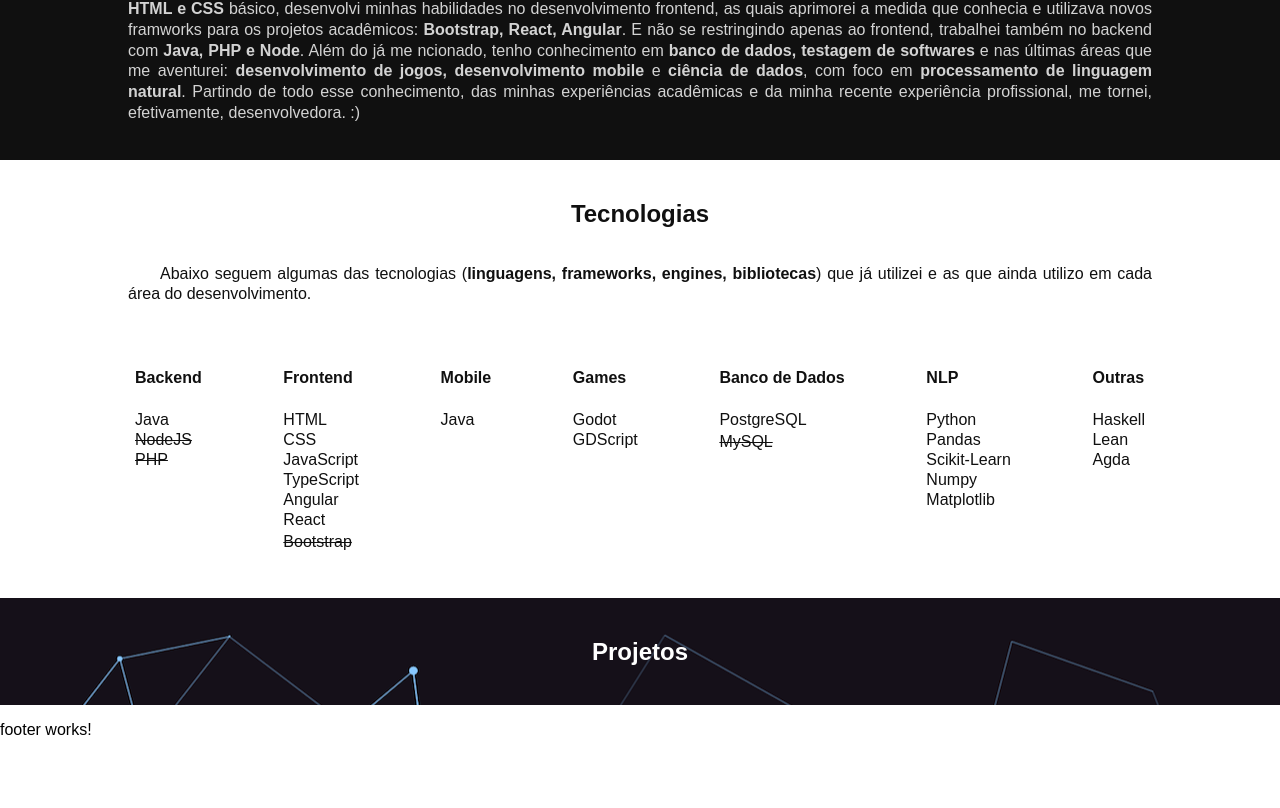
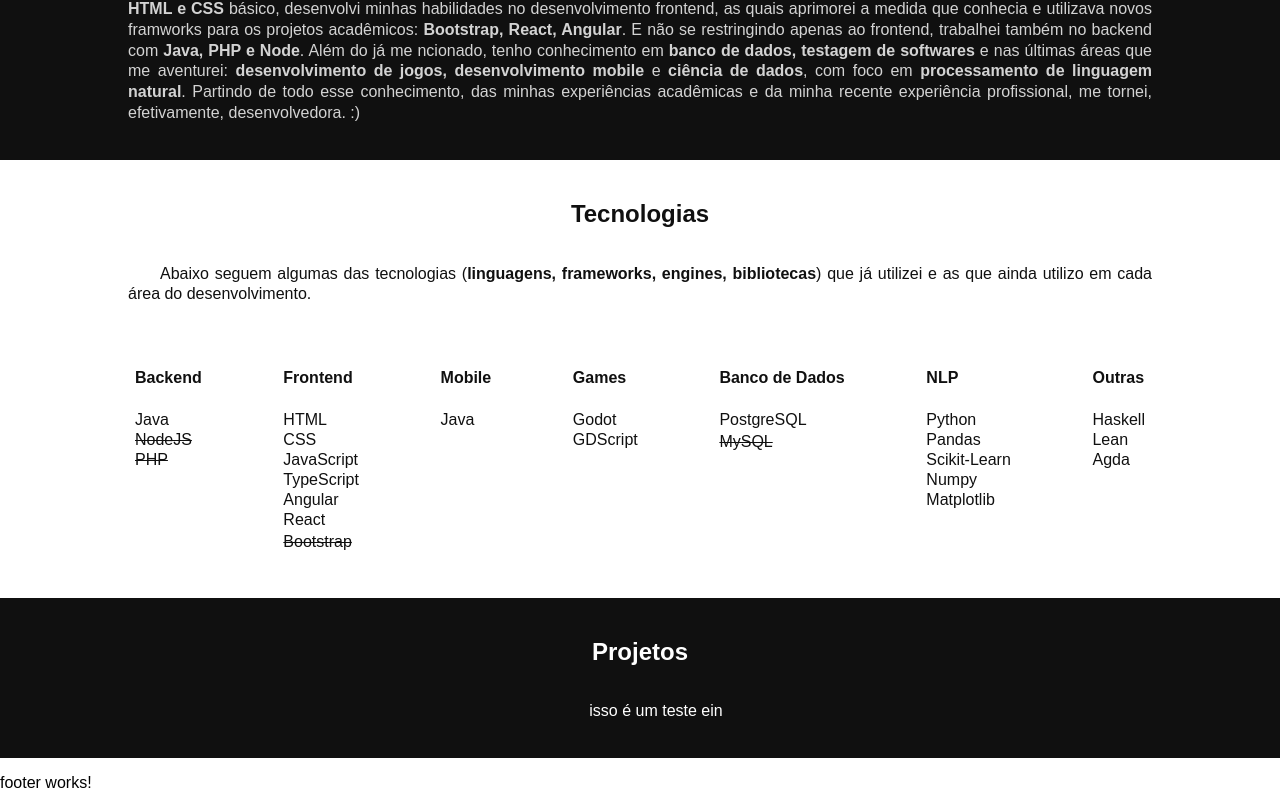
Before and after one commit to dtayna/Apresentacao-angular, an Angular app: page / in a window 1280 px wide. Shown: the part 1002-1810 px from the top of the page. Before the commit the page ends 1757 px from the top, so only its background shows below. Built offline with nearby package versions, Linux system fonts and the light colour scheme.

Commit message:
teste deploy

```diff
--- a/src/app/components/projects-session/projects-session.component.css
+++ b/src/app/components/projects-session/projects-session.component.css
@@ -1,5 +1,5 @@
 .container{
-    background-image: url("/assets/background.png");
+    background-color:#101010;
     color: white;
     margin: 0px;
     padding: 20px 10% 20px 10%;
--- a/src/app/components/projects-session/projects-session.component.html
+++ b/src/app/components/projects-session/projects-session.component.html
@@ -1,3 +1,6 @@
 <div ngClass="container">
     <h2>Projetos</h2>
+    <div ngClass="texts">
+        <p>isso é um teste ein</p>
+    </div>
 </div>
```
